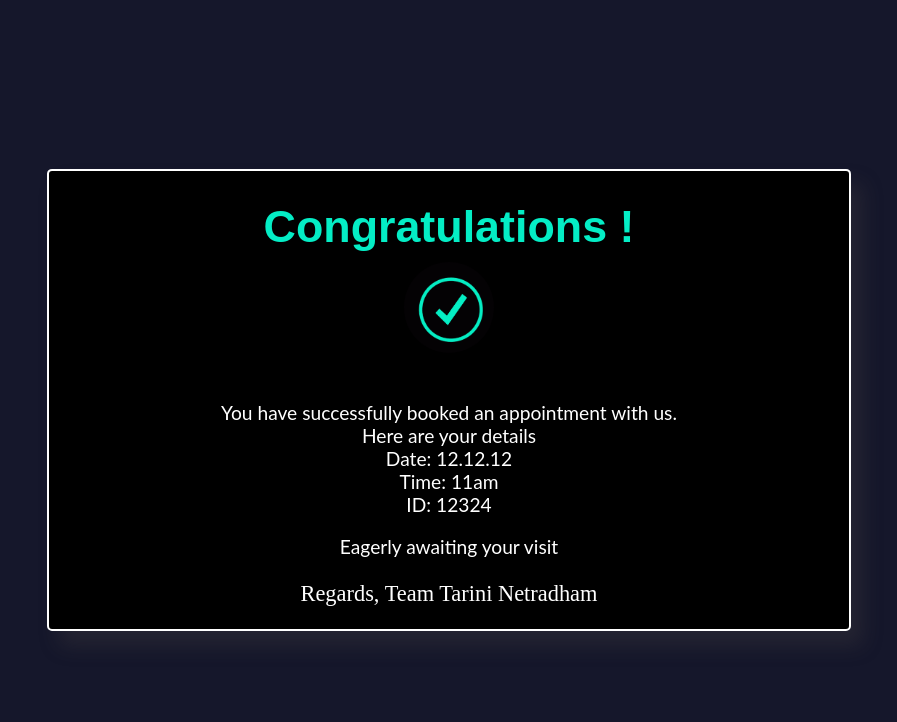
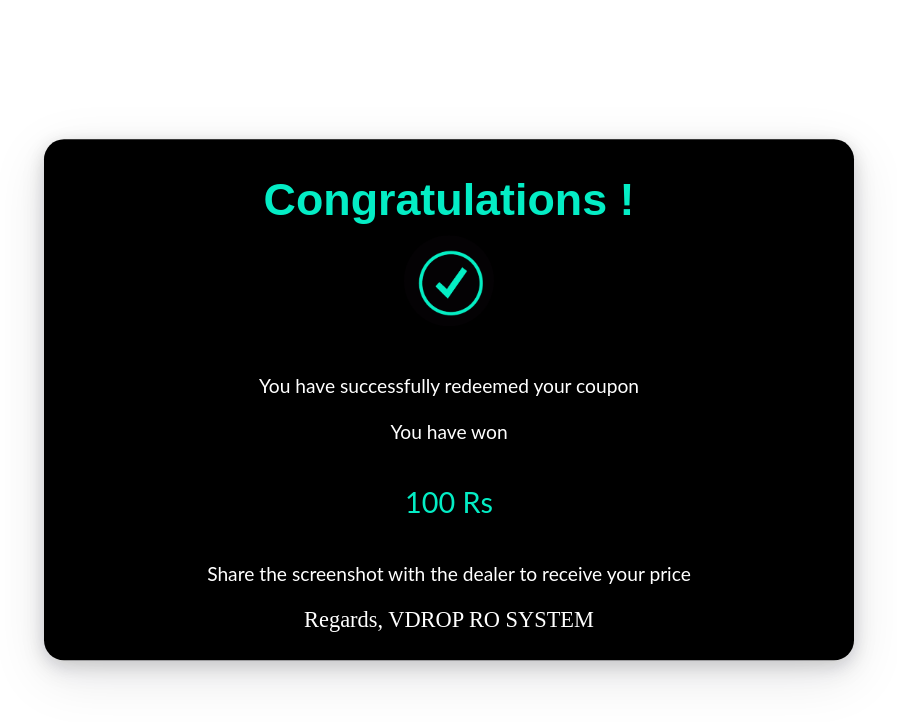
Before and after one commit to kanikbenzeen/coupons, a React (Create React App) app: page /congrats in a window 1280 px wide. Shown: the top 722 px of the page, without its empty margins (191-1088 px from the left). Built offline with nearby package versions, Linux system fonts and the light colour scheme.

Commit message:
UI fixes

```diff
--- a/src/components/congrats.css
+++ b/src/components/congrats.css
@@ -1,5 +1,4 @@
 body{
-	width:100%;
 	height:100%;
 
 }
@@ -9,7 +8,7 @@
 	left:0;
 	width:100%;
 	height:100%;
-	background-color: #15172b
+	background-color: #ffffff;
 	/* background: linear-gradient(90deg,#189086,#2f8198);
 background-image: linear-gradient(to bottom right,#02b3e4,#02ccba);	 */
 }
@@ -35,15 +34,15 @@
 
 .congrats{
 	position:relative;
+	padding: 5px;
 	left:50%;
 	top:50%;
 	max-width:800px;	transform:translate(-50%,-50%);
-	width:80%;
+	width:70%;
 	min-height:300px;
 	max-height:900px;
-	border:2px solid white;
-	border-radius:5px;
-	    box-shadow: 12px 15px 20px 0 rgba(73, 67, 67, 0.3);
+	border-radius: 20px;
+	box-shadow: rgba(17, 17, 26, 0.1) 0px 4px 16px, rgba(17, 17, 26, 0.1) 0px 8px 24px, rgba(17, 17, 26, 0.1) 0px 16px 56px;
     background-image: linear-gradient(to bottom right,#02b3e4,#02ccba);
 	background:rgb(0, 0, 0);
 	text-align:center;
@@ -63,6 +62,19 @@
 	font-family: 'Lato', sans-serif;
 	font-size:0.6em;
 
+}
+
+.discount{
+	position:relative;
+	font-weight:normal;
+	left:0;
+	right:0;
+	margin:auto;
+	width:80%;
+	max-width:800px;
+	color: #04edc5;
+	font-family: 'Lato', sans-serif;
+	font-size:1.5em;
 }
 
 
--- a/src/components/conrats.js
+++ b/src/components/conrats.js
@@ -10,17 +10,15 @@
                 <div className="congrats">
                     <h1>Congrat<span className="hide">ulation</span>s !</h1>
                     <div className="done">
-                       <img src={img} alt="hello"/>
+                       <img src={img} alt="hello" x="0px" y="0px" viewBox="0 0 37 37" />
                     </div>
                     <div className="text">
-                        <p>You have successfully booked an appointment with us. <br/>Here are your details<br/>Date: 12.12.12<br />
-                            Time: 11am<br/>
-                                ID: 12324
-                        </p>
-                        <p>Eagerly awaiting your visit
+                        <p>You have successfully redeemed your coupon<br/><br />You have won<br /><br /></p>
+                        <p className="discount">100 Rs</p><br/>
+                        <p>Share the screenshot with the dealer to receive your price
                         </p>
                     </div>
-                    <p className="regards">Regards, Team Tarini Netradham</p>
+                    <p className="regards">Regards, VDROP RO SYSTEM</p>
                 </div>
             </div>
 
--- a/src/components/login.css
+++ b/src/components/login.css
@@ -1,18 +1,19 @@
 body {
     align-items: center;
-    background-color: #000;
+    background-color: rgb(255, 255, 255);
     display: flex;
     justify-content: center;
-    height: 100vh;
   }
 
   .form {
-    background-color: #15172b;
+    background-color: #000000;
     border-radius: 20px;
     box-sizing: border-box;
     height: 500px;
     padding: 20px;
     width: 400px;
+    margin-top: 50%;
+    box-shadow: rgba(17, 17, 26, 0.1) 0px 4px 16px, rgba(17, 17, 26, 0.1) 0px 8px 24px, rgba(17, 17, 26, 0.1) 0px 16px 56px;
   }
 
   .title {
@@ -58,7 +59,7 @@
     width: 100%;
   }
 
-  .cut {
+  /* .cut {
     background-color: #15172b;
     border-radius: 10px;
     height: 20px;
@@ -69,7 +70,7 @@
     transition: transform 200ms;
     width: 76px;
   }
-
+   */
   .cut-short {
     width: 50px;
   }
@@ -93,7 +94,7 @@
 
   .input:focus ~ .placeholder,
   .input:not(:placeholder-shown) ~ .placeholder {
-    transform: translateY(-30px) translateX(10px) scale(0.75);
+    transform: translateY(-38px) translateX(0px) scale(0.75);
   }
 
   .input:not(:placeholder-shown) ~ .placeholder {
@@ -101,15 +102,15 @@
   }
 
   .input:focus ~ .placeholder {
-    color: #dc2f55;
+    color: #ffffff;
   }
 
   .submit {
-    background-color: #08d;
+    background-color: #03DAC6;
     border-radius: 12px;
     border: 0;
     box-sizing: border-box;
-    color: #eee;
+    color: rgb(0, 0, 0);
     cursor: pointer;
     font-size: 18px;
     height: 50px;
@@ -120,5 +121,5 @@
   }
 
   .submit:active {
-    background-color: #06b;
+    background-color: #018786;
   }
```
